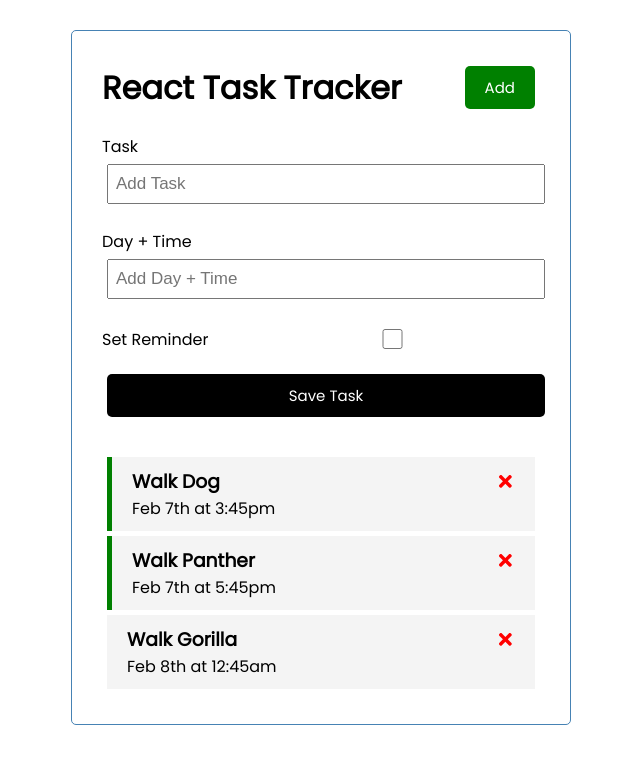
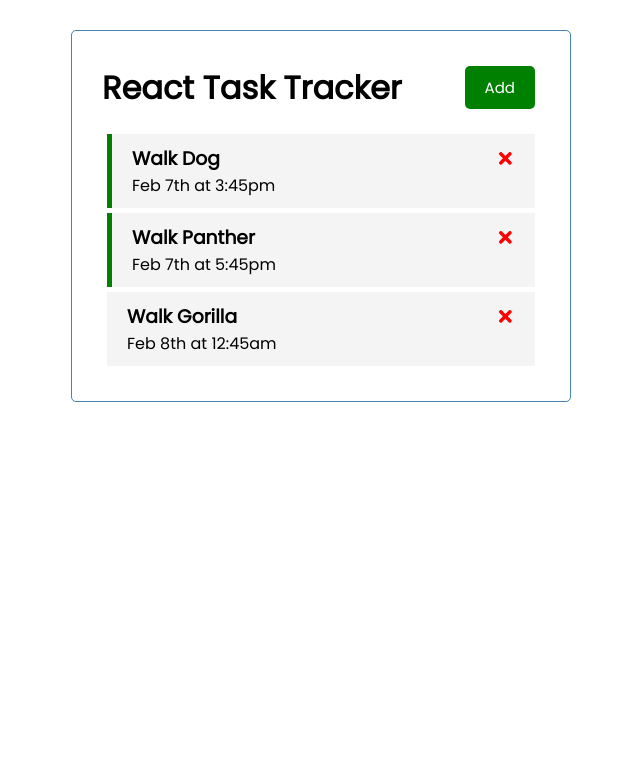
Before and after one commit to JLoweDev/react-task-tracker, a React (Create React App) app: page / in a window 1280 px wide. Shown: the top 764 px of the page, without its empty margins (319-959 px from the left). Built offline with nearby package versions, Linux system fonts and the light colour scheme.

Commit message:
Add button in header now toggles form

```diff
--- a/src/App.js
+++ b/src/App.js
@@ -4,6 +4,8 @@
 import AddTask from "./components/AddTask";
 
 function App() {
+  const [showAddTask, setShowAddTask] = useState(false)
+
   const [tasks, setTasks] = useState([
     {
         id: 1,
@@ -44,8 +46,8 @@
 
   return (
     <div className="container">
-      <Header title='React Task Tracker' />
-      <AddTask onAdd={addTask} />
+      <Header title='React Task Tracker' onAdd={() => setShowAddTask(!showAddTask)}/>
+      {showAddTask && <AddTask onAdd={addTask} />}
       {tasks.length > 0 ? <Tasks tasks={tasks} onDelete={deleteTask} onToggle={toggleReminder} /> : 'No Tasks'}
     </div>
   );
--- a/src/components/Header.js
+++ b/src/components/Header.js
@@ -2,9 +2,9 @@
 import Button from './Button'
 
 
-const Header = ({ title }) => {
+const Header = ({ title, onAdd }) => {
     const onClick = () => {
-        console.log('beef')
+        onAdd();
     }
 
     return (
```
Also changed, not shown: 1 other file (tests, documents, lock files or other folders).
